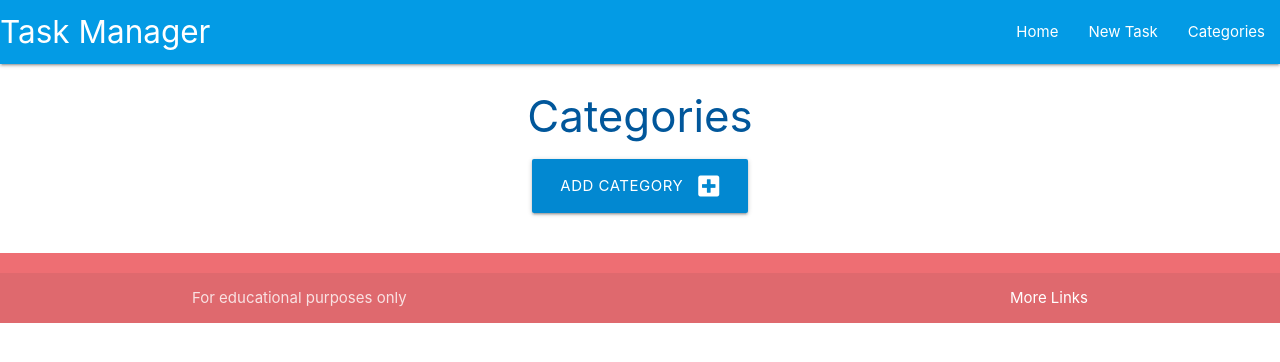
After one commit to ChrisLPlumb91/flask-sqlalchemy-task-manager, a Flask app: page /categories in a window 1280 px wide. The commit adds this page. Shown: the top 362 px of the page. Run offline with Flask 2, Linux system fonts and the light colour scheme; data that the repository does not hold is empty.

Commit message:
Add full CRUD functionality

```diff
--- a/taskmanager/routes.py
+++ b/taskmanager/routes.py
@@ -1,4 +1,4 @@
-from flask import render_template
+from flask import render_template, request, redirect, url_for
 from taskmanager import app, db
 from taskmanager.models import Category, Task
 
@@ -6,3 +6,37 @@ from taskmanager.models import Category, Task
 @app.route('/')
 def home():
     return render_template('tasks.html')
+
+
+@app.route('/categories')
+def categories():
+    categories = list(Category.query.order_by(Category.category_name).all())
+    return render_template('categories.html', categories=categories)
+
+
+@app.route('/add_category', methods=['GET', 'POST'])
+def add_category():
+    if request.method == "POST":
+        category = Category(category_name=request.form.get("category_name"))
+        db.session.add(category)
+        db.session.commit()
+        return redirect(url_for("categories"))
+    return render_template('add_category.html')
+
+
+@app.route('/edit_category/<int:category_id>', methods=['GET', 'POST'])
+def edit_category(category_id):
+    category = Category.query.get_or_404(category_id)
+    if request.method == "POST":
+        category.category_name = request.form.get("category_name")
+        db.session.commit()
+        return redirect(url_for("categories"))
+    return render_template('edit_category.html', category=category)
+
+
+@app.route('/delete_category/<int:category_id>')
+def delete_category(category_id):
+    category = Category.query.get_or_404(category_id)
+    db.session.delete(category)
+    db.session.commit()
+    return redirect(url_for("categories"))
--- a/taskmanager/templates/base.html
+++ b/taskmanager/templates/base.html
@@ -19,7 +19,7 @@
               <ul class="right hide-on-med-and-down">
                 <li><a href="{{ url_for('home') }}">Home</a></li>
                 <li><a href="">New Task</a></li>
-                <li><a href="">Categories</a></li>
+                <li><a href="{{ url_for('categories') }}">Categories</a></li>
               </ul>
             </div>
           </nav>
@@ -27,7 +27,7 @@
           <ul class="sidenav" id="mobile-demo">
             <li><a href="{{ url_for('home') }}">Home</a></li>
             <li><a href="">New Task</a></li>
-            <li><a href="">Categories</a></li>
+            <li><a href="{{ url_for('categories') }}">Categories</a></li>
           </ul>
     </header>
 
--- /dev/null
+++ b/taskmanager/templates/categories.html
@@ -0,0 +1,33 @@
+{% extends "base.html" %}
+
+{% block content %}
+
+<h3 class="light-blue-text text-darken-4 center-align">Categories</h3>
+
+<div class="row">
+    <div class="col s12 center-align">
+        <a href="{{ url_for('add_category') }}" class="href btn-large light-blue darken-2">
+            Add Category <i class="fas fa-plus-square right"></i>
+        </a>
+    </div>
+</div>
+
+
+<div class="row">
+    {% for category in categories %}
+    <div class="col s12 m6 l3">
+        <div class="card light-blue darken-4 center-align">
+            <div class="card-content white-text">
+                <span class="card-title">{{ category.category_name }}</span>
+            </div>
+            <div class="card-action">
+                <a href="{{ url_for('edit_category', category_id=category.id) }}" class="btn green accent-4">Edit</a>
+                <a href="{{ url_for('delete_category', category_id=category.id) }}" class="btn red">Delete</a>
+            </div>
+        </div>
+    </div>
+    {% endfor %}
+</div>
+
+
+{% endblock %}
```
Also changed, not shown: taskmanager/templates/add_category.html (added, +27 -0 lines), taskmanager/templates/edit_category.html (added, +27 -0 lines).
